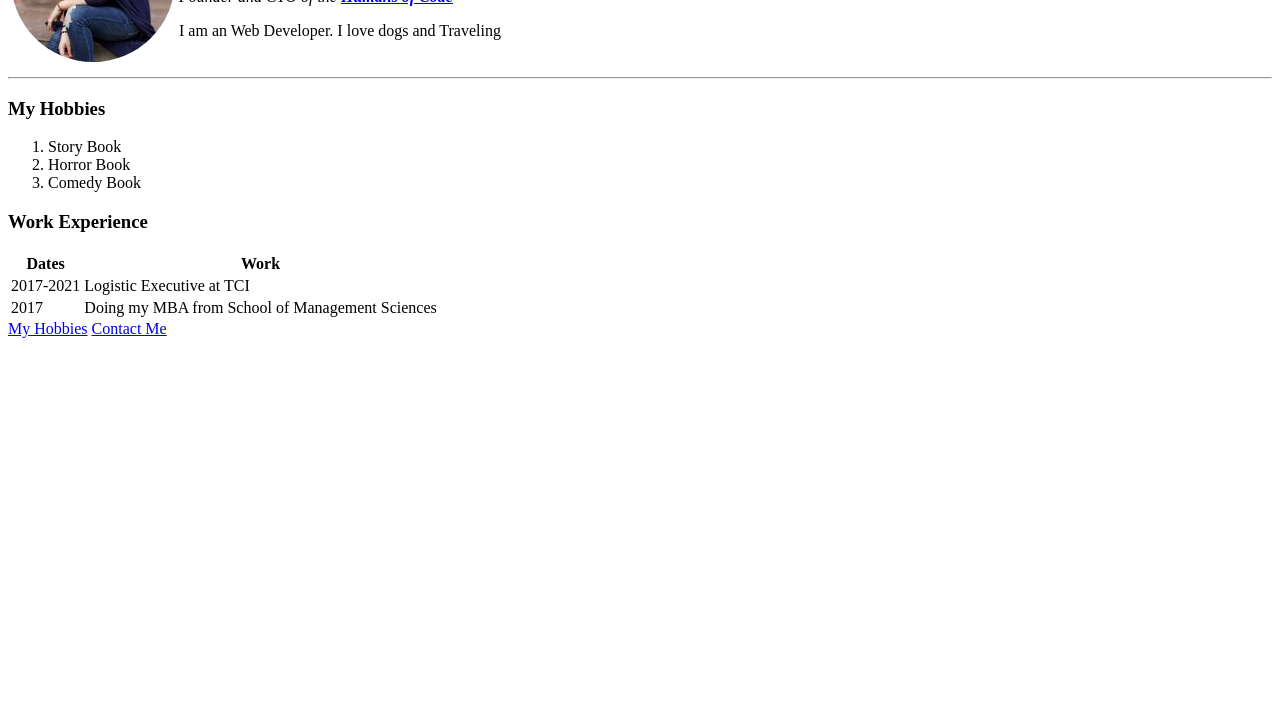
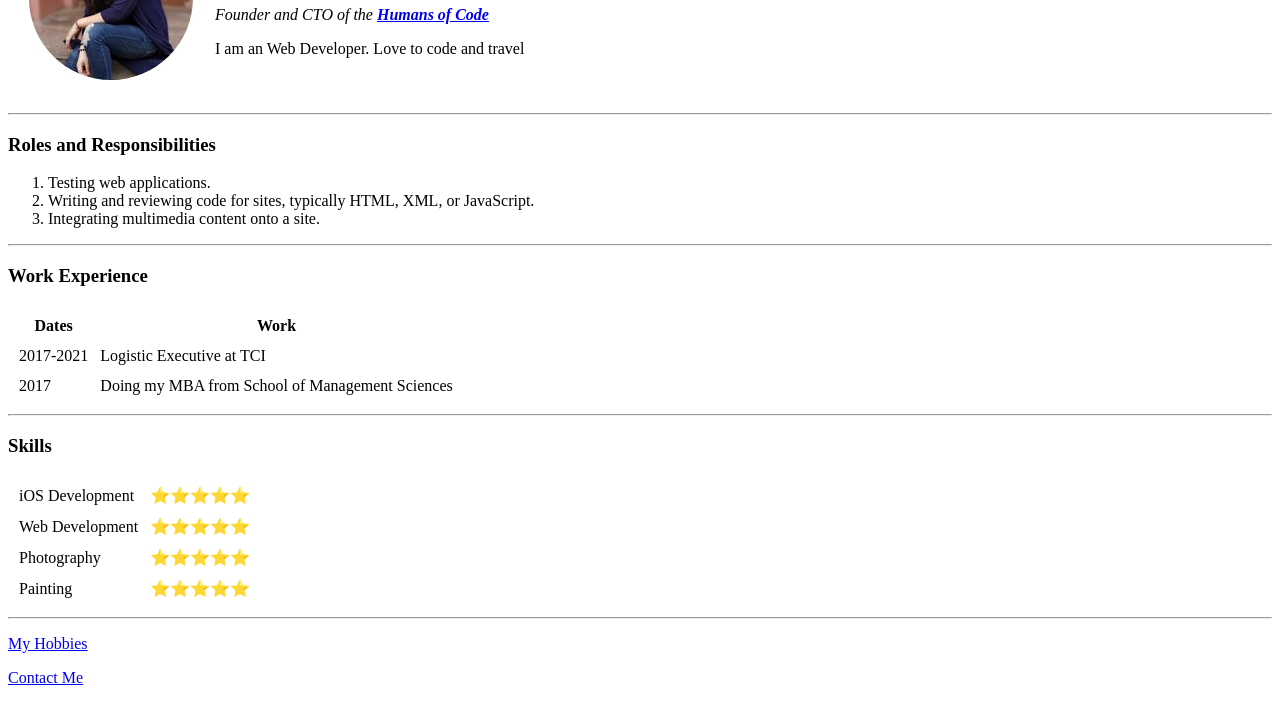
Before and after one commit to iamshrutiupadhyay/personal-site, a plain HTML site: page index.html in a window 1280 px wide. Shown: the part 113-816 px from the top of the page. Drawn offline with Linux system fonts and the light colour scheme.

```diff
--- a/index.html
+++ b/index.html
@@ -9,7 +9,7 @@
 </head>
 
 <body>
-    <table>
+    <table cellspacing="20">
         <tr>
             <td><img src="Images/36327612_594192534298524_5786259934937088000_n-modified.png"
                     alt="Shruti profile picture"></td>
@@ -17,20 +17,21 @@
                 <h1>Shruti Upadhyay</h1>
                 <p><em>Founder and CTO of the <strong><a href="https://humansofcode.com/">Humans of
                                 Code</a></strong></em></p>
-                <p>I am an Web Developer. I love dogs and Traveling</p>
+                <p>I am an Web Developer. Love to code and travel</p>
             </td>
         </tr>
     </table>
 
     <hr>
-    <h3>My Hobbies</h3>
+    <h3>Roles and Responsibilities</h3>
     <ol>
-        <li>Story Book</li>
-        <li>Horror Book</li>
-        <li>Comedy Book</li>
+        <li>Testing web applications.</li>
+        <li>Writing and reviewing code for sites, typically HTML, XML, or JavaScript.</li>
+        <li>Integrating multimedia content onto a site.</li>
     </ol>
+    <hr>
     <h3>Work Experience</h3>
-    <table>
+    <table cellspacing = "10">
         <thead>
             <tr>
                 <th>Dates</th>
@@ -52,8 +53,30 @@
 
         </tfoot>
     </table>
-    <a href="hobbies.html">My Hobbies</a>
-    <a href="contactme.html">Contact Me</a>
+    <hr>
+    <h3>Skills</h3>
+     <table cellspacing = "10">
+                    <tr>
+                        <td>iOS Development</td>
+                        <td>⭐⭐⭐⭐⭐</td>
+                    </tr>
+                    <tr>
+                        <td>Web Development</td>
+                        <td>⭐⭐⭐⭐⭐</td>
+                    </tr>
+                    <tr>
+                        <td>Photography</td>
+                        <td> ⭐⭐⭐⭐⭐</td>
+                    </tr>
+                    <tr>
+                        <td>Painting</td>
+                        <td>⭐⭐⭐⭐⭐</td>
+                    </tr>
+            </table>
+            <hr>
+            <p><a href="hobbies.html">My Hobbies</a></p>
+    <p><a href="contactme.html">Contact Me</a></p>
+
 </body>
 
 </html>
```
Also changed, not shown: contactme.html (+9 -0 lines).
